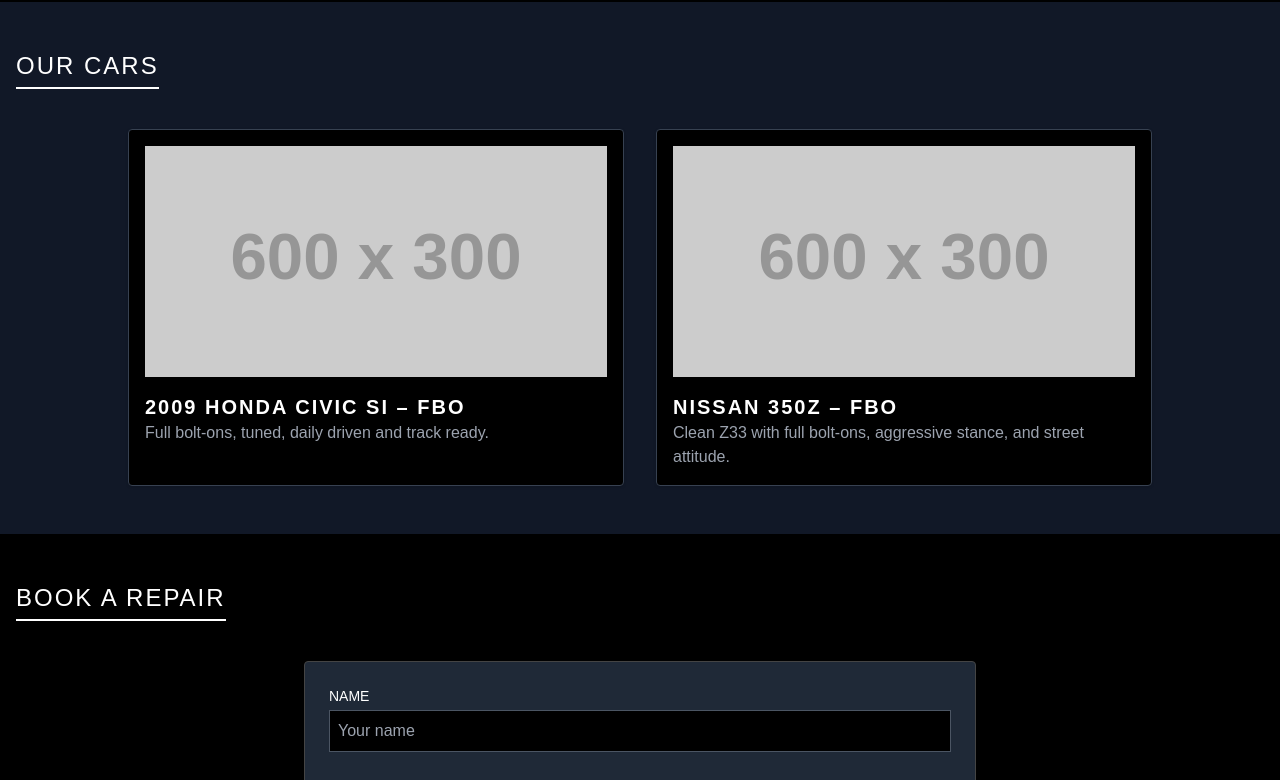
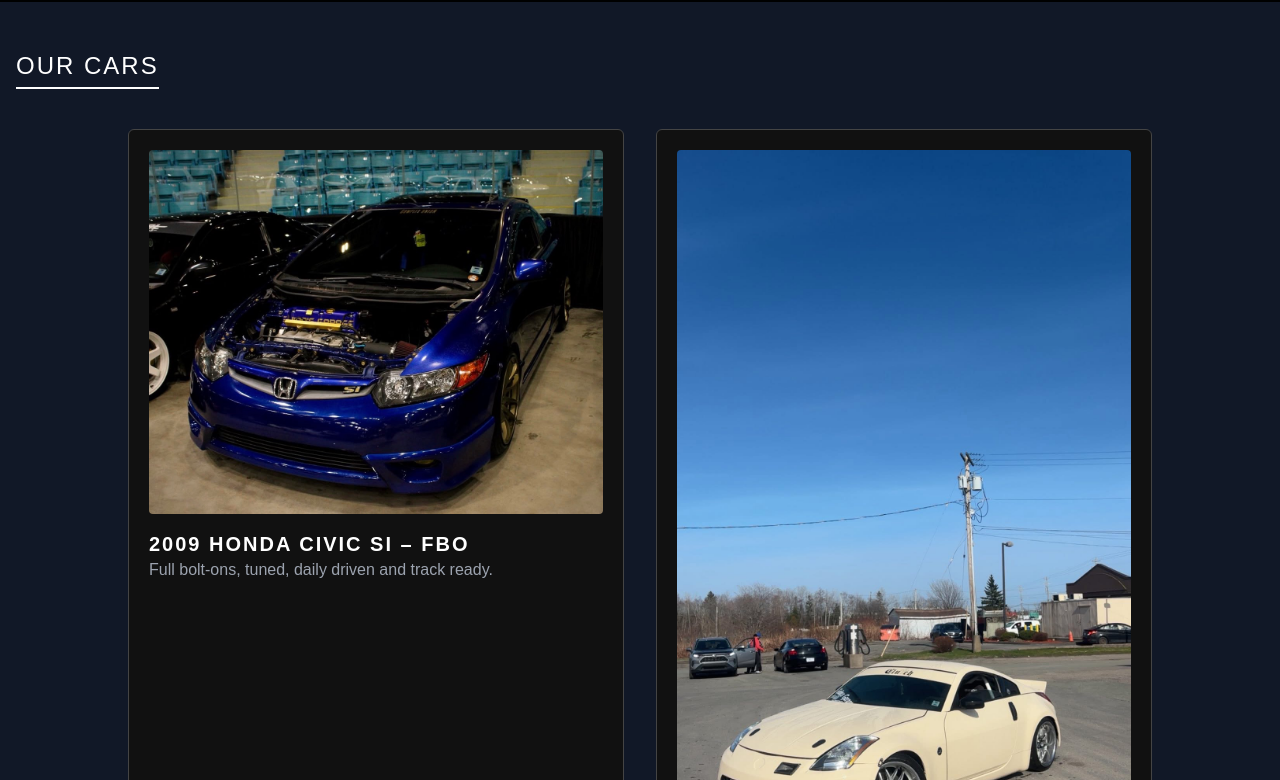
Before and after one commit to Ruphxs/ruphxs.github.io, a plain HTML site: page index.html in a window 1280 px wide. Shown: the part 380-1160 px from the top of the page. Drawn offline with nearby package versions, Linux system fonts and the light colour scheme; placeholder pictures from the web are drawn by us.

Commit message:
Update index.html

```diff
--- a/index.html
+++ b/index.html
@@ -26,16 +26,21 @@
   <section class="py-12 px-4 bg-gray-900" id="ourcars">
     <h2 class="text-2xl uppercase jdm-accent text-center mb-10">Our Cars</h2>
     <div class="grid md:grid-cols-2 gap-8 max-w-5xl mx-auto">
-      <div class="bg-black p-4 border border-gray-700 rounded shadow">
-        <img src="https://via.placeholder.com/600x300?text=2009+Civic+Si+FBO" alt="2009 Civic Si" class="w-full mb-4">
-        <h3 class="text-xl font-bold">2009 Honda Civic Si – FBO</h3>
+
+      <!-- Civic Si -->
+      <div class="car-card">
+        <img src="assets/si.jpg" alt="2009 Civic Si" class="w-full mb-4 rounded">
+        <h3 class="text-xl font-bold jdm-type">2009 Honda Civic Si – FBO</h3>
         <p class="text-gray-400">Full bolt-ons, tuned, daily driven and track ready.</p>
       </div>
-      <div class="bg-black p-4 border border-gray-700 rounded shadow">
-        <img src="https://via.placeholder.com/600x300?text=350Z+FBO" alt="Nissan 350Z" class="w-full mb-4">
-        <h3 class="text-xl font-bold">Nissan 350Z – FBO</h3>
+
+      <!-- 350Z -->
+      <div class="car-card">
+        <img src="assets/350.jpg" alt="Nissan 350Z" class="w-full mb-4 rounded">
+        <h3 class="text-xl font-bold jdm-type">Nissan 350Z – FBO</h3>
         <p class="text-gray-400">Clean Z33 with full bolt-ons, aggressive stance, and street attitude.</p>
       </div>
+
     </div>
   </section>
 
@@ -79,7 +84,6 @@
         <p class="text-gray-400 mb-2">$10.00</p>
         <button class="border px-4 py-2 hover:bg-white hover:text-black transition uppercase text-sm">Add to Cart</button>
       </div>
-      <!-- Add more merch here -->
     </div>
   </section>
 
```
